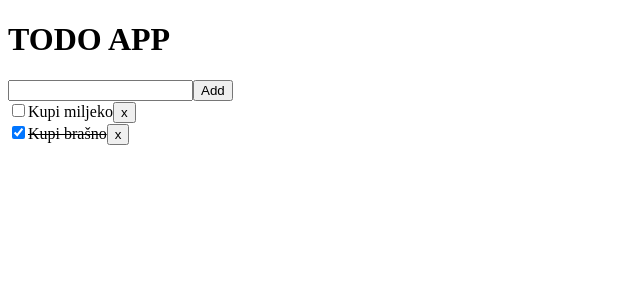
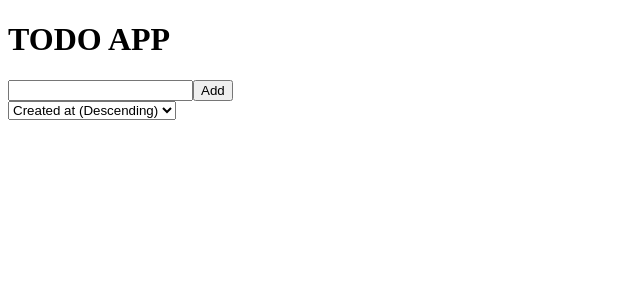
Before and after one commit to blindcinema/todo-app, a React (Vite) app: page / in a window 1280 px wide. Shown: the top 300 px of the page, without its empty margins (0-640 px from the left). Built offline with nearby package versions, Linux system fonts and the light colour scheme.

Commit message:
working date sort

```diff
--- a/src/App.jsx
+++ b/src/App.jsx
@@ -1,28 +1,20 @@
 import { useState } from 'react'
 
-  const defaultItems  = [
-    {
-      id: 1,
-      text: "Kupi miljeko",
-      done: false,
-    },
-    {
-      id: 2,
-      text: "Kupi brašno",
-      done: true,
-    },
-  ];
+function App() {
+  const [ items, setItems ] = useState([]);
+  const [ formState, setFormState ] = useState("");
+  const [ sort, setSort ] = useState("createdAtDesc");
 
-
-function App() {
-  const [items, setItems] = useState(defaultItems);
-  const [formState, setFormState] = useState("");
-  const itemComponents = items.map( item => {
+  const itemComponents = items
+  .sort((a,b) => {
+    if (sort === "createdAtAsc") {
+    return a.createdAt - b.createdAt;
+    }
+    else return b.createdAt - a.createdAt
+  })
+  .map( item => {
     const handleChange = (event) => {
-
-      console.log("handle change for item", item);
       setItems(items.map(newItem => {
-
         if (newItem.id === item.id) {
 
           return(  { ...newItem, done: !item.done});
@@ -32,6 +24,7 @@ function App() {
         }
       }));
     };
+
     const handleClick = () => {
       setItems(items.filter(newItem => {
         return newItem.id !== item.id;
@@ -39,12 +32,15 @@ function App() {
     };
 
 
-
     return (
-      <div key={item.id} style={{ textDecoration: item.done ? "line-through" : "none"}}><input type="checkbox" checked={item.done} onChange={handleChange} />{item.text}
-      <button onClick={handleClick}>x</button></div>
+      <div key={item.id} style={{ textDecoration: item.done ? "line-through" : "none"}}>
+        <input type="checkbox" checked={item.done} onChange={handleChange} />
+        {item.text} ({ new Date(item.createdAt).toUTCString()})
+        <button onClick={handleClick}>x</button>
+      </div>
     );
   });
+
   const handleSubmit = (event) => {
     event.preventDefault();
     setFormState("");
@@ -52,6 +48,7 @@ function App() {
        {id: Date.now(),
         text: formState,
         done: false,
+        createdAt: Date.now(),
 
     }]  );
   }
@@ -61,6 +58,9 @@ function App() {
     setFormState(event.target.value);
   }
 
+  function handleSort(event) {
+    setSort(event.target.value);
+  }
 
   return (
     <div className="App">
@@ -69,6 +69,10 @@ function App() {
         <input type="text" onChange={handleInputChange} value={formState} />
         <button type="submit">Add</button>
       </form>
+      <select onChange={handleSort} defaultValue={sort}>
+        <option value="createdAtAsc">Created at (Ascending)</option>
+        <option value="createdAtDesc"> Created at (Descending)</option>
+      </select>
       {itemComponents}
     </div>
   )
```
Also changed, not shown: 1 other file (tests, documents, lock files or other folders).
